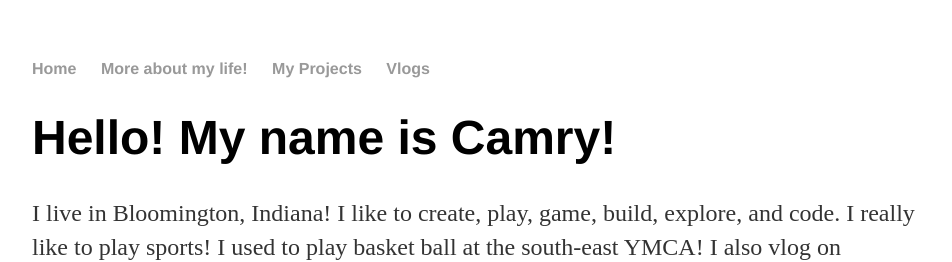
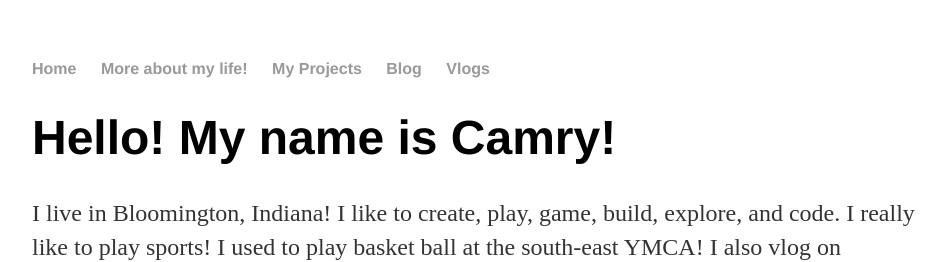
Before and after one commit to camrygames/camrygames.github.io, a Jekyll site: the page built from index.html, in a window 1280 px wide. Shown: the top 262 px of the page, without its empty margins (160-1112 px from the left). Built offline with Jekyll 4.4.1, drawn with Linux system fonts in a browser that asks for light colours.

Commit message:
Update default.html
Changed Vlogs page to Blog.  Created a new Vlogs page.

```diff
--- a/_layouts/default.html
+++ b/_layouts/default.html
@@ -11,7 +11,8 @@
         		<li><a href="/">Home</a></li>
 	        	<li><a href="/about">More about my life!</a></li>
         		<li><a href="/cv">My Projects</a></li>
-        		<li><a href="/blog">Vlogs</a></li>
+        		<li><a href="/blog">Blog</a></li>
+			<li><a href="/videos">Vlogs</a></li>
     		</ul>
 		</nav>
 		<div class="container">
```
